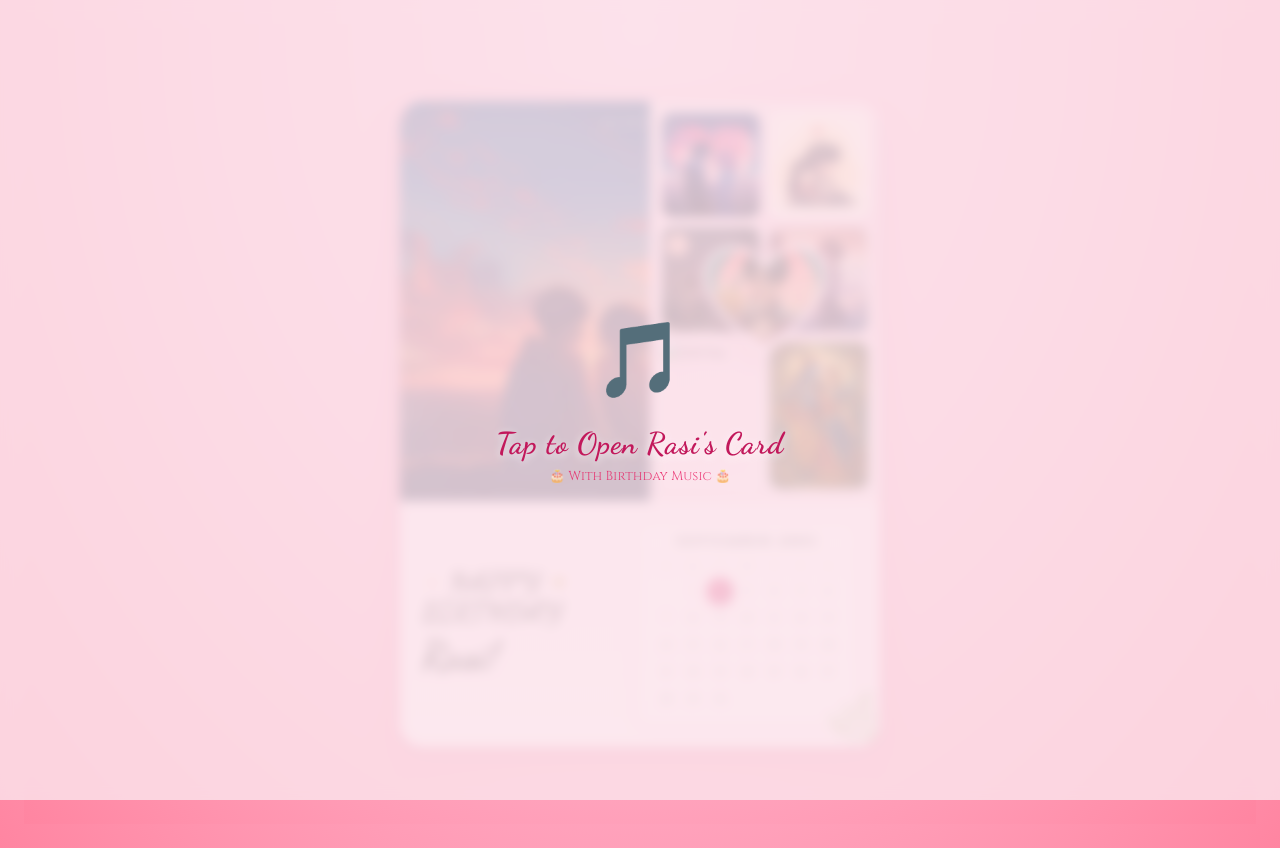
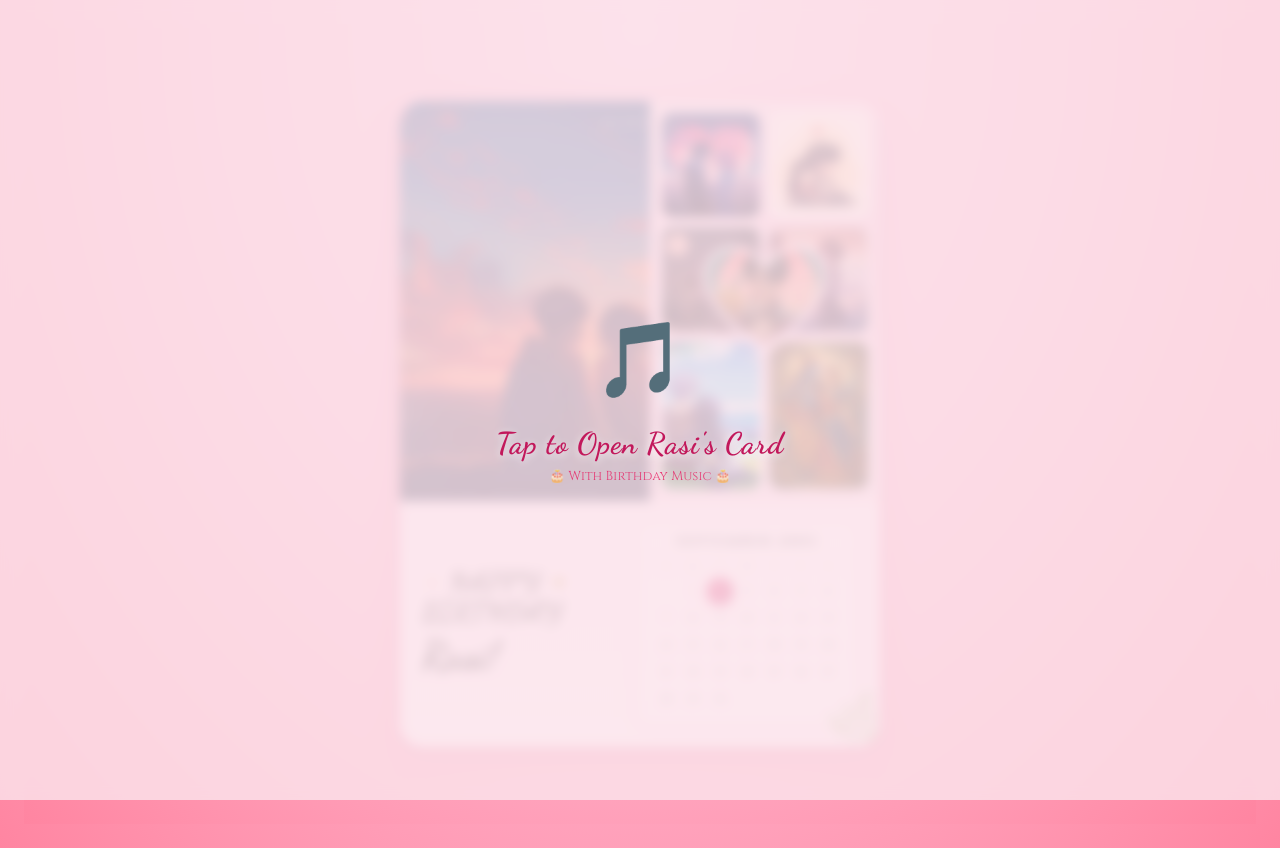
Before and after one commit to userdied019/wish, a plain HTML site: page index.html in a window 1280 px wide. Drawn offline with Linux system fonts and the light colour scheme; the site is published under a folder, as on GitHub Pages, so addresses that start at the root find nothing.

Commit message:
index.html

```diff
--- a/index.html
+++ b/index.html
@@ -522,7 +522,7 @@
 
       <div class="grid-row">
         <div class="grid-photo">
-          <img src="/pic7.jpg" alt="Divya" style="object-position:22% 22%;"/>
+          <img src="pic7.jpg" alt="Divya" style="object-position:22% 22%;"/>
         </div>
         <div class="grid-photo">
           <img src="pic8.jpg" alt="Divya" style="object-position:62% 28%;"/>
@@ -710,4 +710,5 @@
 })();
 </script>
 </body>
+
 </html>
```
